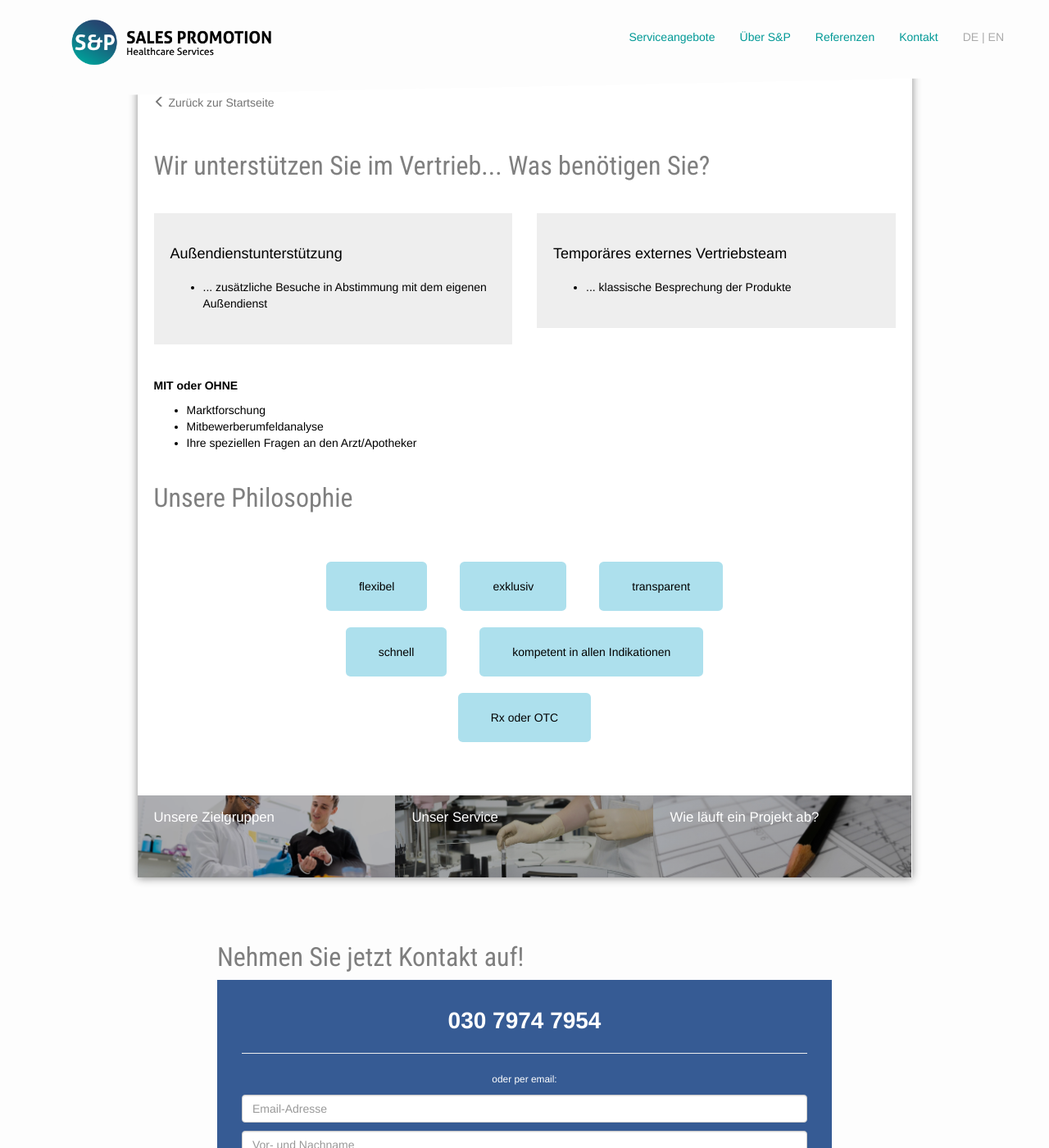
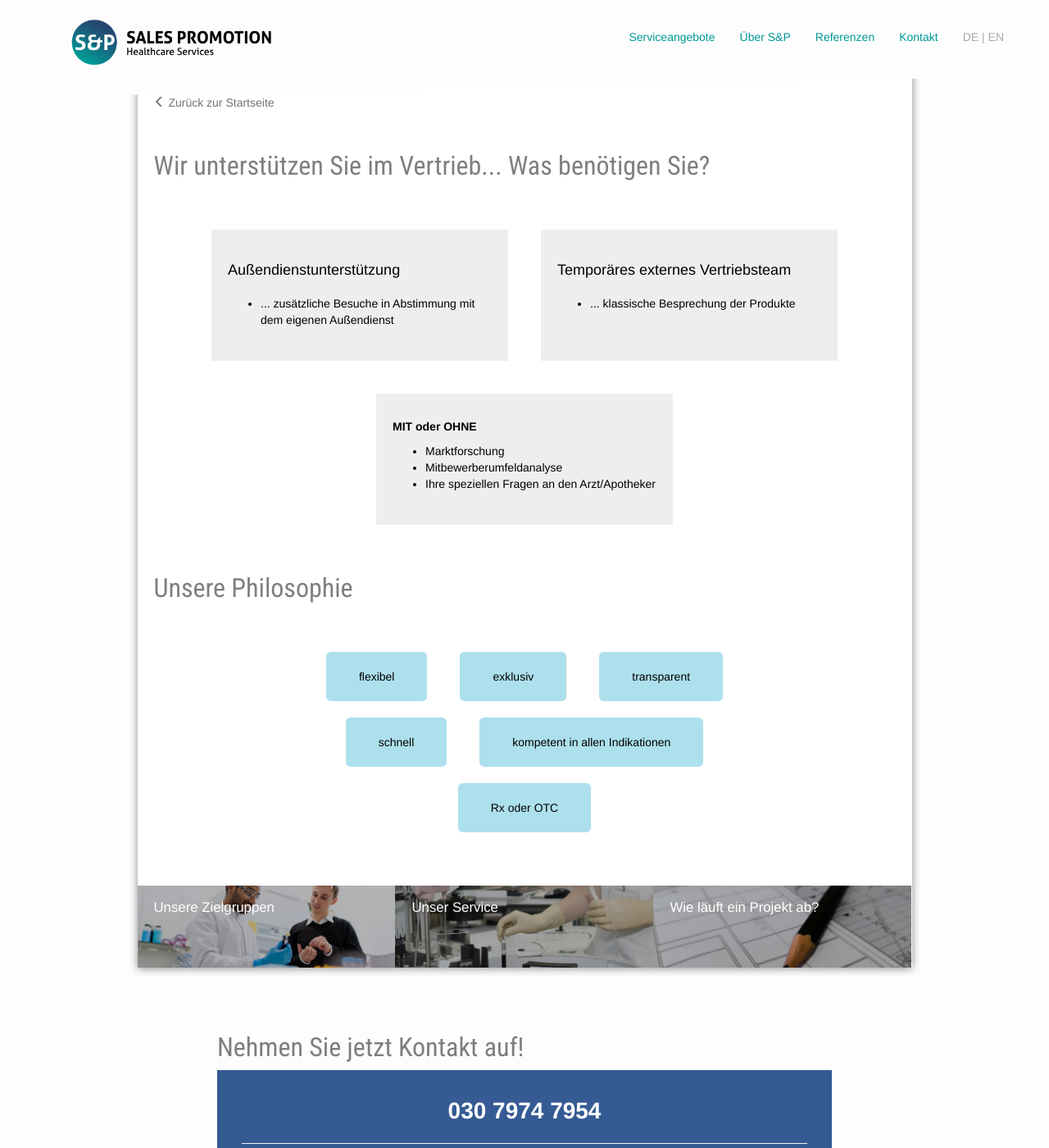
Before and after one commit to samlawski/sp-healthcare, a Jekyll site: the page built from wofuer-wir-stehen.html, in a window 1280 px wide and 1400 px high, scrolled down 508 px. Shown: the whole window at 82% size. Built offline with Jekyll 4.4.1, drawn with Linux system fonts in a browser that asks for light colours; nearby versions of some CDN libraries.

Commit message:
format content as boxes

```diff
--- a/_sass/_pages.scss
+++ b/_sass/_pages.scss
@@ -99,19 +99,27 @@
 
   .support_types {
     margin: 40px 0;
+
+    display: flex;
+    flex-wrap: wrap;
+    justify-content: center;
   }
 
   .support_type__box {
+    flex: 0 0 40%;
+    margin: 20px;
+
+    @media(max-width: 768px) {
+      flex: 1 0 100%;
+      margin: 10px 0;
+    }
+
     background-color: $grey-color;
     padding: 30px 20px;
 
     h4 {
       margin-bottom: 20px;
     }
-  }
-
-  .support__additional {
-    margin-bottom: 40px;
   }
 
   // PAGE: Projektablauf
--- a/wofuer-wir-stehen.html
+++ b/wofuer-wir-stehen.html
@@ -17,34 +17,28 @@ vorteile:
 </h2>
 
 <div class="support_types">
-  <div class="row">
-    <div class="col-sm-6">
   <div class="editable support_type__box">
     <h4>Au&szlig;endienstunterst&uuml;tzung</h4>
     <ul>
       <li>... zus&auml;tzliche Besuche in Abstimmung mit dem eigenen Au&szlig;endienst</li>
     </ul>
   </div>
-    </div>
 
-    <div class="col-sm-6">
   <div class="editable support_type__box">
     <h4>Tempor&auml;res externes Vertriebsteam</h4>
     <ul>
       <li>... klassische Besprechung der Produkte</li>
     </ul>
   </div>
-    </div>
-  </div>
-</div>
 
-<div class="editable support__additional">
+  <div class="editable support_type__box">
     <p><strong>MIT oder OHNE</strong></p>
     <ul>
       <li>Marktforschung</li>
       <li>Mitbewerberumfeldanalyse</li>
       <li>Ihre speziellen Fragen an den Arzt/Apotheker</li>
     </ul>
+  </div>
 </div>
 
 <h2 class="editable">
```
Also changed, not shown: en/what-we-stand-for.html (+6 -8 lines). Lines whose indentation alone changed are shown as unchanged.
